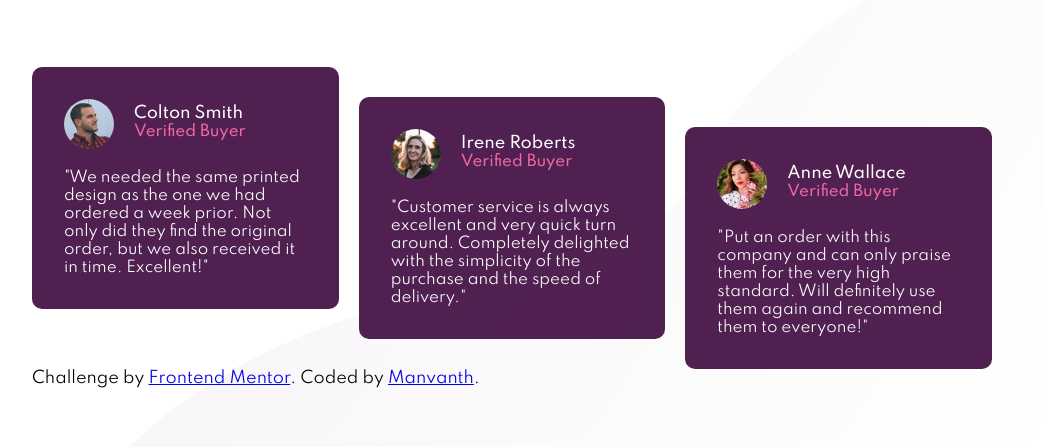
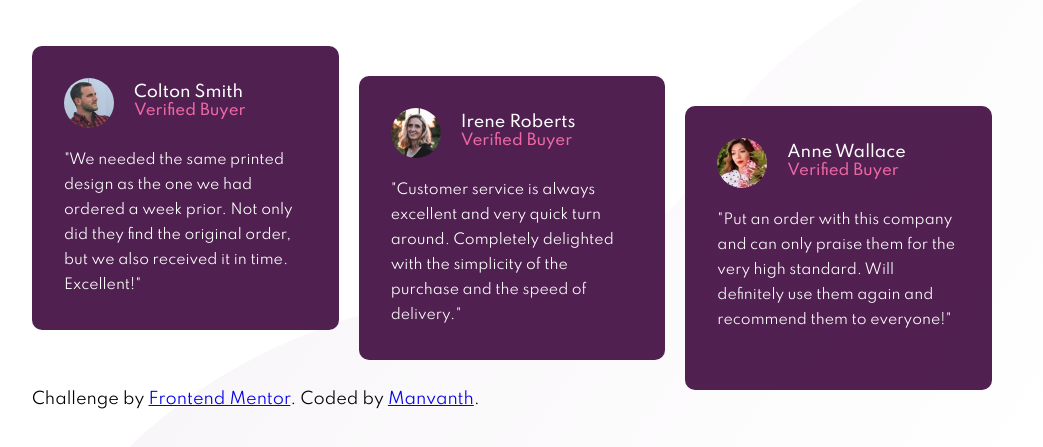
Before and after one commit to MANVANTH04/challenge-4, a plain HTML site: page index.html in a window 1280 px wide. Shown: the part 335-782 px from the top of the page, without its empty margins (118-1161 px from the left). Drawn offline with Linux system fonts and the light colour scheme.

Commit message:
Update style.css

```diff
--- a/style.css
+++ b/style.css
@@ -119,7 +119,9 @@ p{
 
 .bottom-section p{
     color: hsl(0, 0%, 100%);
-    font-size: 15px;
+    font-size: 14px;
+    font-weight: 400;
+    line-height: 25px;
 }
 
 .bottom-section h5{
```
